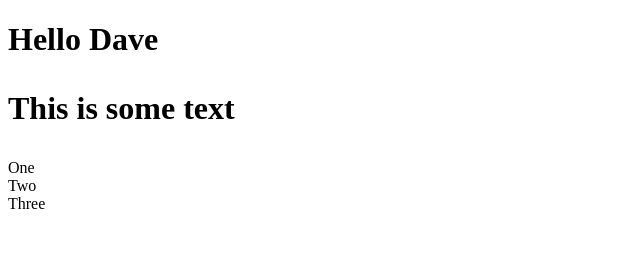
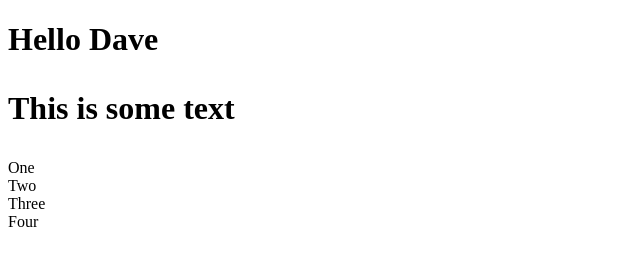
Before and after one commit to doug7410/DaveTestExample, a website: page index.html in a window 1280 px wide. Shown: the full height of the page, 0-640 px from the left. Drawn offline with Linux system fonts and the light colour scheme.

Commit message:
added another div

```diff
--- a/index.html
+++ b/index.html
@@ -16,6 +16,7 @@
     <div>One</div>
     <div>Two</div>
     <div>Three</div>
+    <div>Four</div>
   </div>
 </div>
 
```
